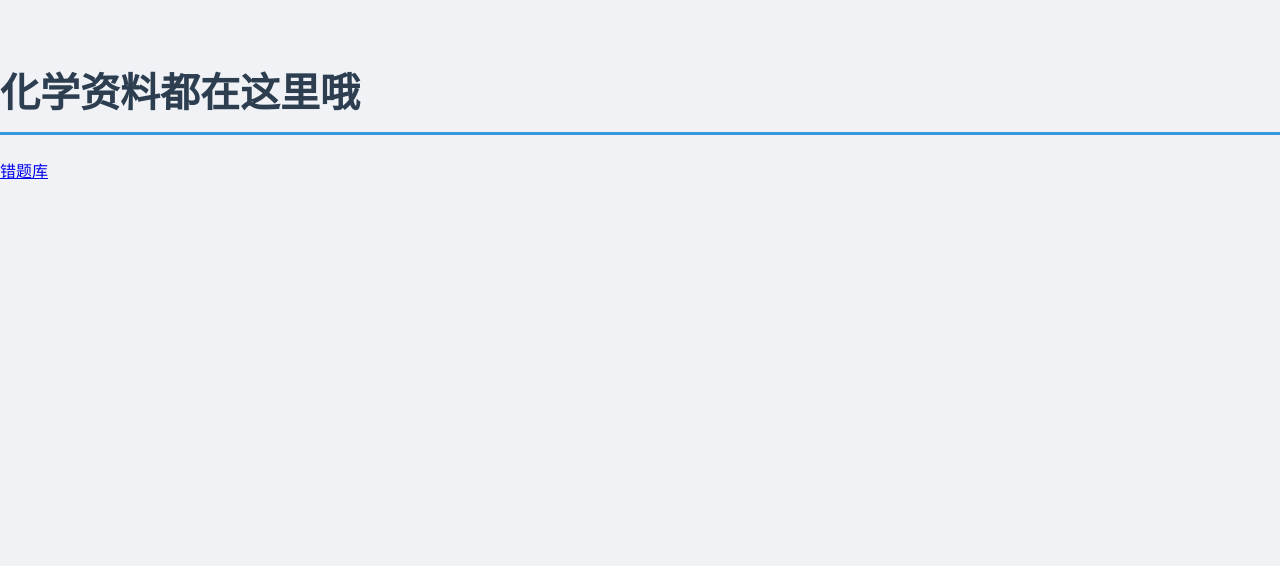
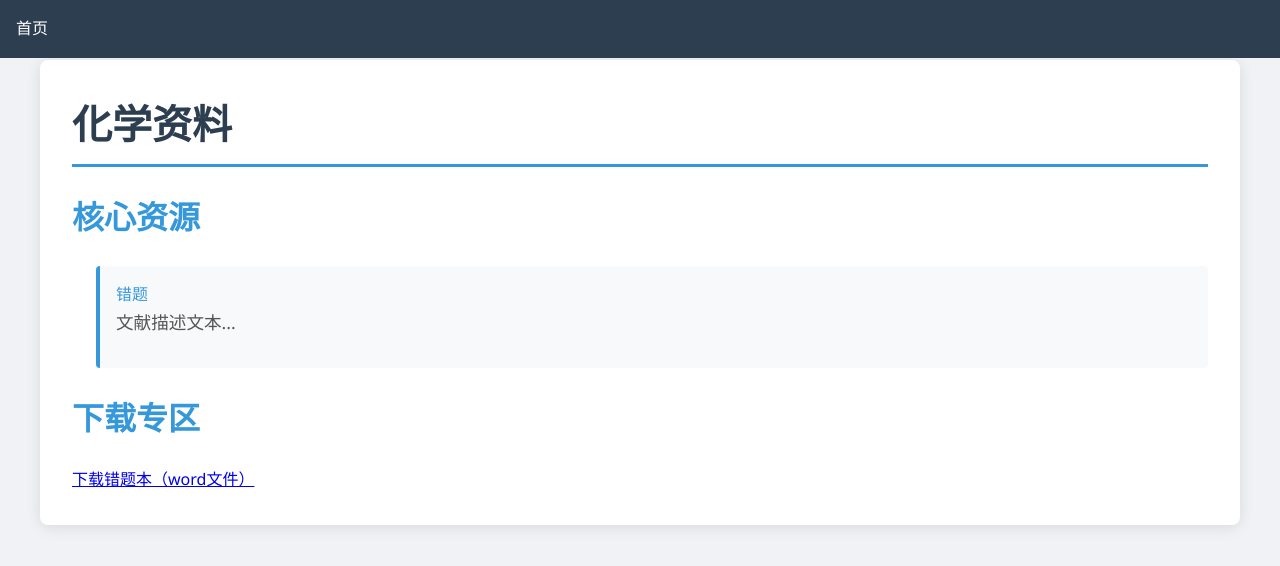
Before and after one commit to qh1234567/m, a plain HTML site: page 1/65000/ziyuan/xuewu/huaxue/huaxue.html in a window 1280 px wide. Drawn offline with Linux system fonts and the light colour scheme; files that its build step writes are made by us from their sources.

Commit message:
Update huaxue.html

```diff
--- a/1/65000/ziyuan/xuewu/huaxue/huaxue.html
+++ b/1/65000/ziyuan/xuewu/huaxue/huaxue.html
@@ -1,20 +1,39 @@
 <!DOCTYPE html>
-<html lang="en">
+<html>
 <head>
-    <meta charset="UTF-8">
-    <meta name="viewport" content="width=device-width, initial-scale=1.0">
-    <title>化学</title>
-    <link rel="stylesheet" href="style.css">
+  <meta charset="UTF-8">
+  <meta name="viewport" content="width=device-width, initial-scale=1.0">
+  <title>化学</title>
+  <!-- 添加CSS链接 -->
+  <link rel="stylesheet" href="style.css">
 </head>
+
 <body>
-    <h1>化学资料都在这里哦
-    </h1>
-    <ul>
-        <li><a href="cuoti/cuoti.html">错题库</a></li>
-        <li><a href=""></a></li>
-        <li><a href=""></a></li>
-        <li><a href=""></a></li>
-        <li><a href=""></a></li>
-    </ul>
+  <!-- 导航栏示例 -->
+  <nav class="navbar">
+    <a href="/m/">首页</a>
+  </nav>
+
+  <!-- 内容容器 -->
+  <div class="container">
+    <h1>化学资料</h1>
+
+    <section>
+      <h2>核心资源</h2>
+      <ul class="resource-list">
+        <li>
+          <a href="cuoti/cuoti.html">错题</a>
+          <p>文献描述文本...</p>
+        </li>
+      </ul>
+    </section>
+
+    <section>
+      <h2>下载专区</h2>
+      <div class="download-section">
+        <a href="cuoti/cuoti.dock">下载错题本（word文件）</a>
+      </div>
+    </section>
+  </div>
 </body>
 </html>
```
